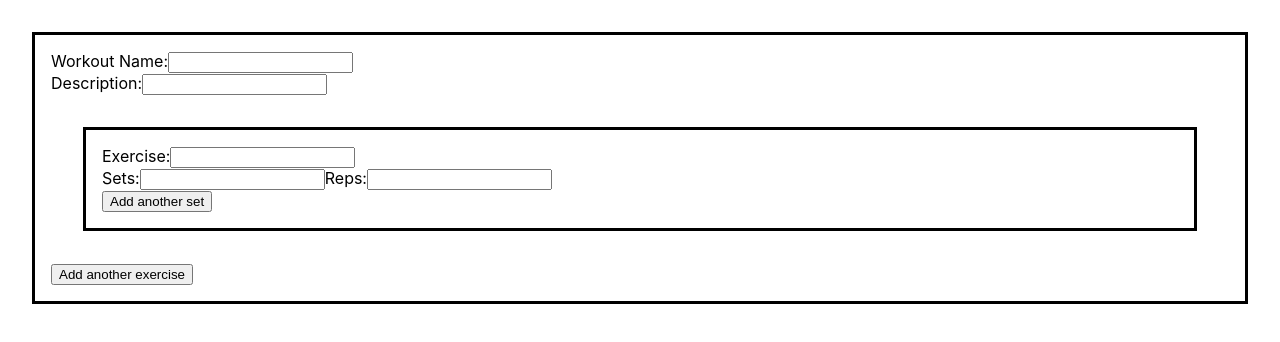
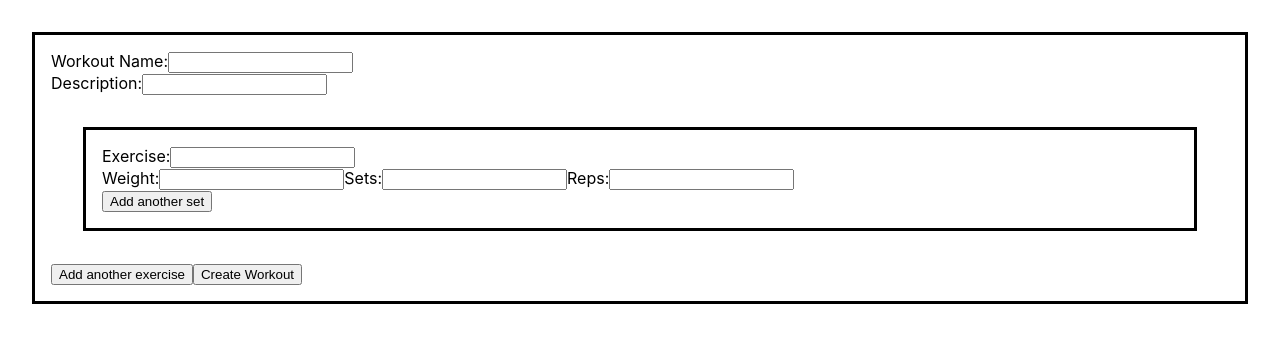
Before and after one commit to LPTG/gym-app, a React (Create React App) app in the folder client/: page / in a window 1280 px wide. Shown: the top 342 px of the page. Built offline with nearby package versions, Linux system fonts and the light colour scheme.

Commit message:
Updated workout page's state handling

```diff
--- a/client/src/Workouts.js
+++ b/client/src/Workouts.js
@@ -3,26 +3,32 @@ import axios from "axios";
 import "./Workouts.css";
 
 class SetsAndReps extends React.Component {
-  constructor(props) {
-    super(props);
-
-    this.handleChange = this.handleChange.bind(this);
-  }
-
-  handleChange(event) {
-    this.props.onSetOrRepChange(event);
-  }
-
   render() {
     return (
       <div>
         <label>
+          Weight:
+          <input
+            type="text"
+            id={this.props.parent + "-" + this.props.id + "-w"}
+            onChange={this.props.onWeightChange}
+          />
+        </label>
+        <label>
           Sets:
-          <input type="text" name={"set" + this.props.name} onChange={this.handleChange} />
+          <input
+            type="text"
+            id={this.props.parent + "-" + this.props.id + "-s"}
+            onChange={this.props.onSetChange}
+          />
         </label>
         <label>
           Reps:
-          <input type="text" name={"rep" + this.props.name} onChange={this.handleChange} />
+          <input
+            type="text"
+            id={this.props.parent + "-" + this.props.id + "-r"}
+            onChange={this.props.onRepChange}
+          />
         </label>
       </div>
     );
@@ -34,7 +40,10 @@ class ExerciseForm extends React.Component {
     super(props);
 
     this.handleClick = this.handleClick.bind(this);
-    this.handleChange = this.handleChange.bind(this);
+    this.handleExerciseChange = this.handleExerciseChange.bind(this);
+    this.handleWeightChange = this.handleWeightChange.bind(this);
+    this.handleSetChange = this.handleSetChange.bind(this);
+    this.handleRepChange = this.handleRepChange.bind(this);
   }
 
   handleClick() {
@@ -42,22 +51,48 @@ class ExerciseForm extends React.Component {
     this.props.addSet(this.props.exercise.id);
   }
 
-  handleChange(event) {
-    this.props.handleChange(event);
+  handleExerciseChange(event) {
+    this.props.handleExerciseChange(event);
+  }
+
+  handleWeightChange(event) {
+    console.log("Weight changed on " + event.target.id);
+    this.props.handleWeightSetRepChange(event);
+  }
+
+  handleSetChange(event) {
+    console.log("Set changed on " + event.target.id);
+    this.props.handleWeightSetRepChange(event);
+  }
+
+  handleRepChange(event) {
+    console.log("Rep changed on " + event.target.id);
+    this.props.handleWeightSetRepChange(event);
   }
 
   render() {
-    //const exerciseIndex = this.props.exercises.find(this.props.exercises.id).setsAndReps;
-
     return (
       <div className="exerciseForm">
         <label>
           Exercise:
-          <input type="text" name={this.props.exercise.id} onChange={this.handleChange} />
+          <input
+            type="text"
+            id={this.props.exercise.id}
+            name={this.props.exercise.id}
+            onChange={this.handleExerciseChange}
+          />
         </label>
 
         {this.props.exercise.setsAndReps.map((sets) => (
-          <SetsAndReps key={sets.id} name={sets.id} onSetOrRepChange={this.handleChange} />
+          <SetsAndReps
+            key={sets.id}
+            wsr={sets}
+            parent={this.props.id}
+            id={sets.id}
+            onWeightChange={this.handleWeightChange}
+            onSetChange={this.handleSetChange}
+            onRepChange={this.handleRepChange}
+          />
         ))}
 
         <input type="button" value="Add another set" onClick={this.handleClick} />
@@ -70,81 +105,144 @@ class WorkoutCreator extends React.Component {
   constructor(props) {
     super(props);
     // Set initial state of workout: 1 exercise with 1 set
-    this.state = { exercises: [{ id: "exercise1", setsAndReps: [{ id: "1" }] }] };
+    this.state = {
+      name: "",
+      desc: "",
+      exercises: [
+        {
+          id: "exercise1",
+          name: "",
+          setsAndReps: [{ id: "wsr1", weight: "", sets: "", reps: "" }],
+        },
+      ],
+    };
+
     this.addExercise = this.addExercise.bind(this);
     this.addSet = this.addSet.bind(this);
-    this.handleChange = this.handleChange.bind(this);
+    this.handleDetailsChange = this.handleDetailsChange.bind(this);
+    this.handleExerciseChange = this.handleExerciseChange.bind(this);
+    this.handleWeightSetRepChange = this.handleWeightSetRepChange.bind(this);
+    this.createWorkout = this.createWorkout.bind(this);
   }
 
   addExercise() {
     // Copy the exercises array
     const exercises = this.state.exercises.slice();
+
     // Add a new exercise with a single set
     const updatedExercises = exercises.concat([
-      { id: "exercise" + (this.state.exercises.length + 1), setsAndReps: [{ id: "1" }] },
+      {
+        id: "exercise" + (this.state.exercises.length + 1),
+        setsAndReps: [{ id: "wsr1", weight: "", sets: "", reps: "" }],
+      },
     ]);
-    console.log(updatedExercises);
-    // Update the state of the exercises
+
     this.setState({ exercises: updatedExercises });
   }
 
   addSet(exerciseID) {
-    console.log(exerciseID);
     // Copy the exercises array
     const exerciseCopy = this.state.exercises.slice();
-    console.log(exerciseCopy);
+
     // Get index of current exercise
     const exerciseIndex = exerciseCopy.findIndex((x) => x.id === exerciseID);
-    console.log(exerciseCopy[exerciseIndex].setsAndReps);
+
     // Add a new set to the current exercise
     exerciseCopy[exerciseIndex].setsAndReps = exerciseCopy[exerciseIndex].setsAndReps.concat([
-      { id: exerciseCopy[exerciseIndex].setsAndReps.length + 1 },
+      { id: "wsr" + (exerciseCopy[exerciseIndex].setsAndReps.length + 1) },
     ]);
-    console.log(exerciseCopy);
-    // Update the state of the exercises
+
     this.setState({ exercises: exerciseCopy });
   }
 
-  handleChange(event) {
+  handleDetailsChange(event) {
     const target = event.target;
     const value = target.value;
     const name = target.name;
-    //const key = target.key;
-    console.log(this.state.exercises);
-    console.log("Change detected on " + name + ": " + value);
+    console.log("Setting state of " + name + " to " + value);
+    this.setState({ [name]: value });
+  }
 
-    // this.setState({
-    //   exercises:
-    // })
-    // this.setState({
-    //   [name]: value,
-    // });
+  handleExerciseChange(event) {
+    const target = event.target;
+
+    // Find the index of the modified exercise name
+    var exerciseIndex = this.state.exercises.findIndex((ex) => ex.id === target.id);
+    // Create a copy of that exercise
+    var exerciseCopy = { ...this.state.exercises[exerciseIndex] };
+    // Update the value of the exercise name
+    exerciseCopy.name = target.value;
+
+    // Create a copy of the current exercises
+    var exerciseListCopy = [...this.state.exercises];
+    // Replace the modified exercise index with our new exercise
+    exerciseListCopy[exerciseIndex] = exerciseCopy;
+
+    // Create a copy of the current state
+    var stateCopy = { ...this.state };
+    // Replace the current state's exercises with our updated version
+    stateCopy.exercises = exerciseListCopy;
+
+    this.setState(stateCopy);
   }
+
+  handleWeightSetRepChange(event) {
+    const target = event.target;
+
+    const targetSplit = target.id.split("-");
+    const exerciseID = targetSplit[0];
+    const wsrID = targetSplit[1];
+
+    // Find the index of the modified exercise name
+    var exerciseIndex = this.state.exercises.findIndex((ex) => ex.id === exerciseID);
+    // Find the index of the modified weight, set, or rep
+    var wsrIndex = this.state.exercises[exerciseIndex].setsAndReps.findIndex(
+      (wsr) => wsr.id === wsrID
+    );
+    // Create a copy of that wsr
+    var wsrCopy = { ...this.state.exercises[exerciseIndex].setsAndReps[wsrIndex] };
+    // Update the value of the weight, set, or rep
+    if (targetSplit[2] === "w") wsrCopy.weight = target.value;
+    if (targetSplit[2] === "s") wsrCopy.sets = target.value;
+    if (targetSplit[2] === "r") wsrCopy.reps = target.value;
+
+    // Create a copy of the current state
+    var stateCopy = { ...this.state };
+    // Replace the current state's wsr with our updated version
+    stateCopy.exercises[exerciseIndex].setsAndReps[wsrIndex] = wsrCopy;
+
+    this.setState(stateCopy);
+  }
+
+  createWorkout() {}
 
   render() {
     return (
       <div className="workoutCreator">
         <label>
           Workout Name:
-          <input type="text" name="name" onChange={this.handleChange} />
+          <input type="text" name="name" onChange={this.handleDetailsChange} />
         </label>
         <br />
 
         <label>
           Description:
-          <input type="text" name="desc" onChange={this.handleChange} />
+          <input type="text" name="desc" onChange={this.handleDetailsChange} />
         </label>
 
         {this.state.exercises.map((exercise) => (
           <ExerciseForm
             key={exercise.id}
+            id={exercise.id}
             exercise={exercise}
-            handleChange={this.handleChange}
+            handleExerciseChange={this.handleExerciseChange}
+            handleWeightSetRepChange={this.handleWeightSetRepChange}
             addSet={this.addSet}
           />
         ))}
 
         <input type="button" value="Add another exercise" onClick={this.addExercise} />
+        <input type="button" value="Create Workout" onClick={this.createWorkout} />
       </div>
     );
   }
```
